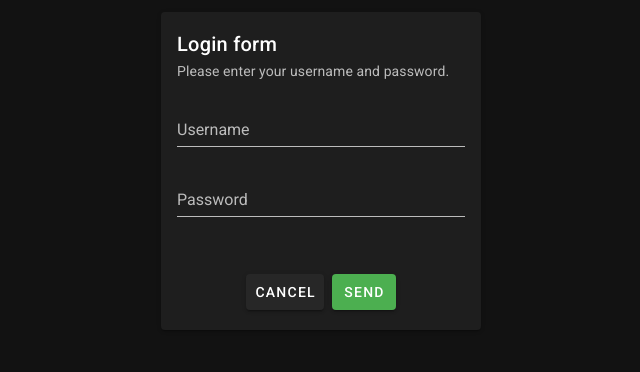
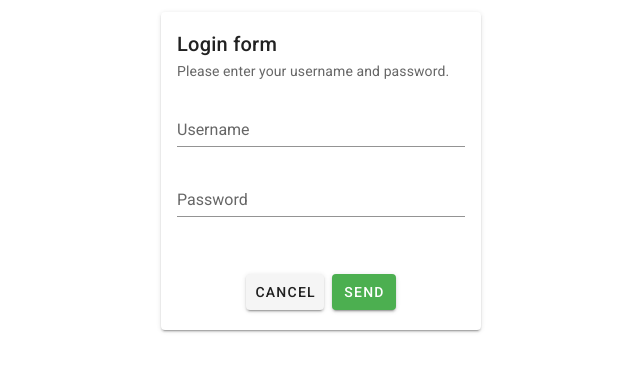
Before and after one commit to SultanNasyrovDeveloper/mind_palace_frontend, a Vue app: page /login in a window 1280 px wide. Shown: the top 372 px of the page, without its empty margins (319-959 px from the left). Built offline with nearby package versions, Linux system fonts and the light colour scheme.

Commit message:
Minor fixes.

```diff
--- a/src/components/palace/node/BaseNodeDetail.vue
+++ b/src/components/palace/node/BaseNodeDetail.vue
@@ -4,7 +4,7 @@
             <v-col cols="12 pb-0">
                 <slot name="header"></slot>
             </v-col>
-            <v-col cols="7" class="d-flex align-start" style="height: 80vh">
+            <v-col cols="7" class="d-flex align-start" style="height: 75vh">
                 <slot name="body"></slot>
             </v-col>
             <v-col cols="5">
--- a/src/plugins/vuetify.js
+++ b/src/plugins/vuetify.js
@@ -4,5 +4,5 @@ import Vuetify from 'vuetify/lib/framework';
 Vue.use(Vuetify);
 
 export default new Vuetify({
-    theme: { dark: true },
+    // theme: { dark: true },
 });
```
